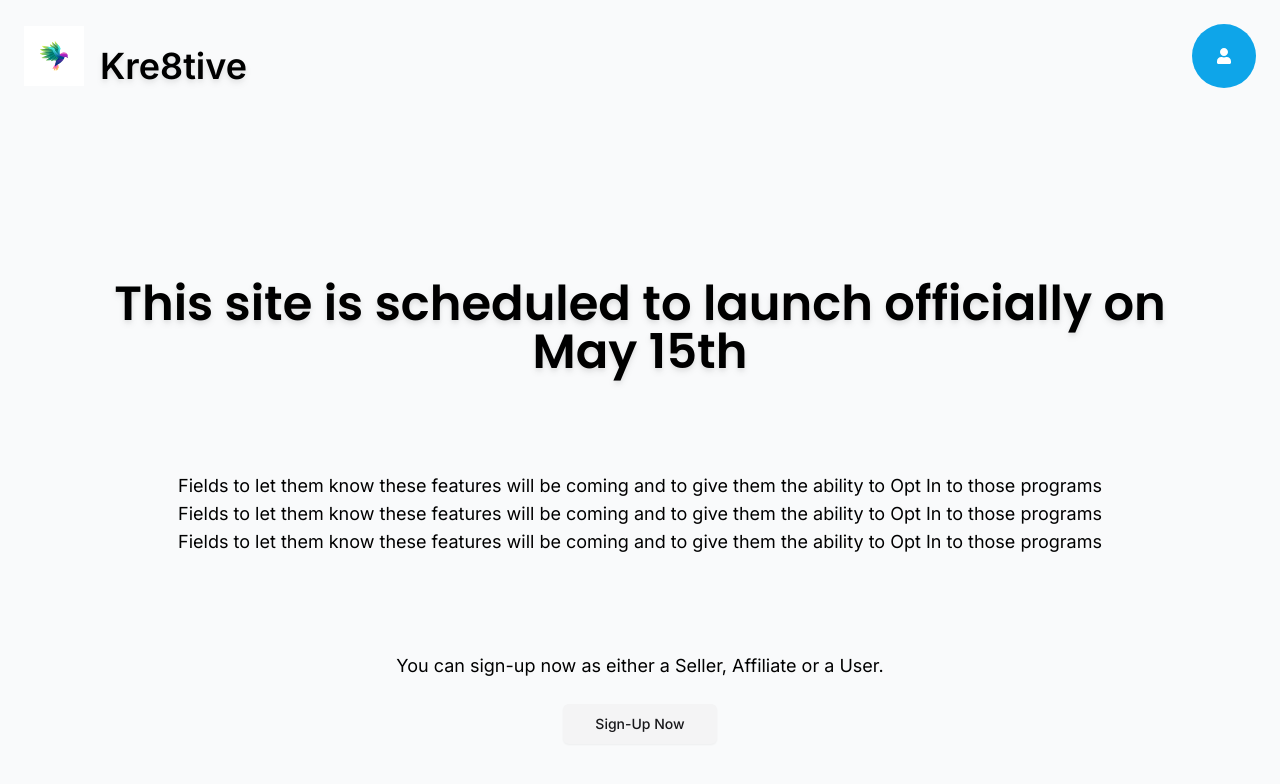
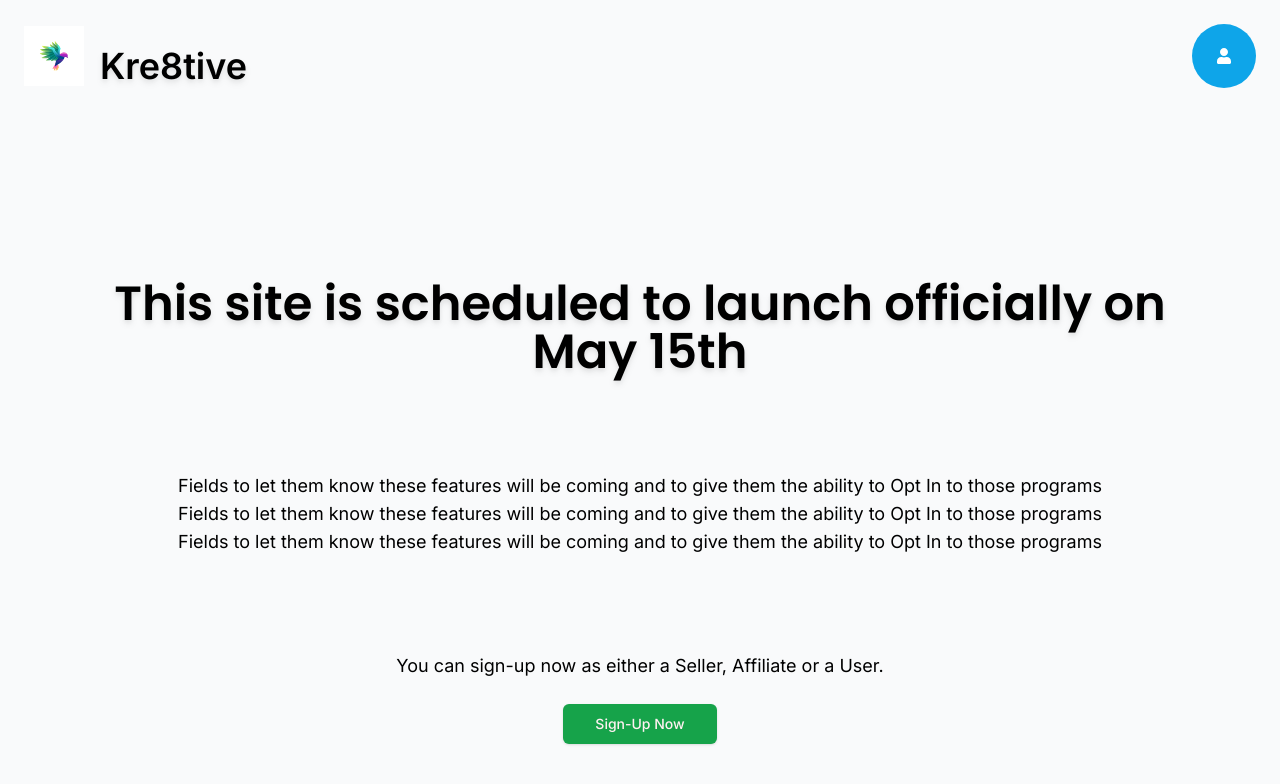
Before and after one commit to Dev0715/Next-OAuth-Payment-AWS, a Next.js app: page / in a window 1280 px wide. Shown: the top 784 px of the page. Built offline with nearby package versions, Linux system fonts and the light colour scheme; no server answers.

Commit message:
update style for sign-up

```diff
--- a/app/page.tsx
+++ b/app/page.tsx
@@ -36,7 +36,7 @@ export default function Home() {
             <p className="text-black text-lg">You can sign-up now as either a Seller, Affiliate or a User.</p>
             <div>
               <SignupButton>
-                <Button variant="secondary" size="lg">
+                <Button variant="default" size="lg">
                   Sign-Up Now
                 </Button>
               </SignupButton>
```
